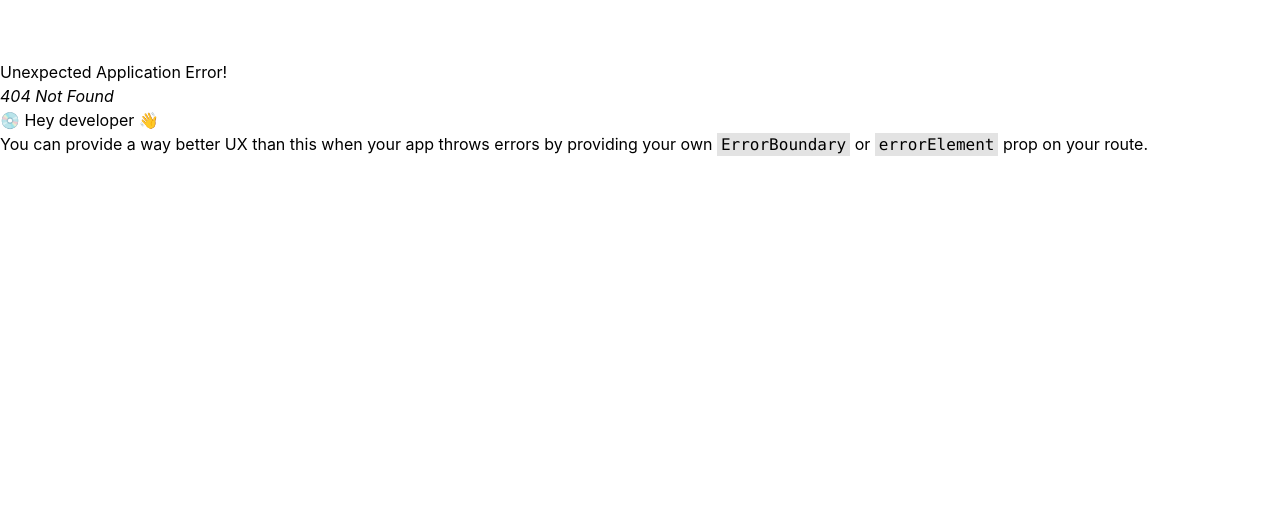
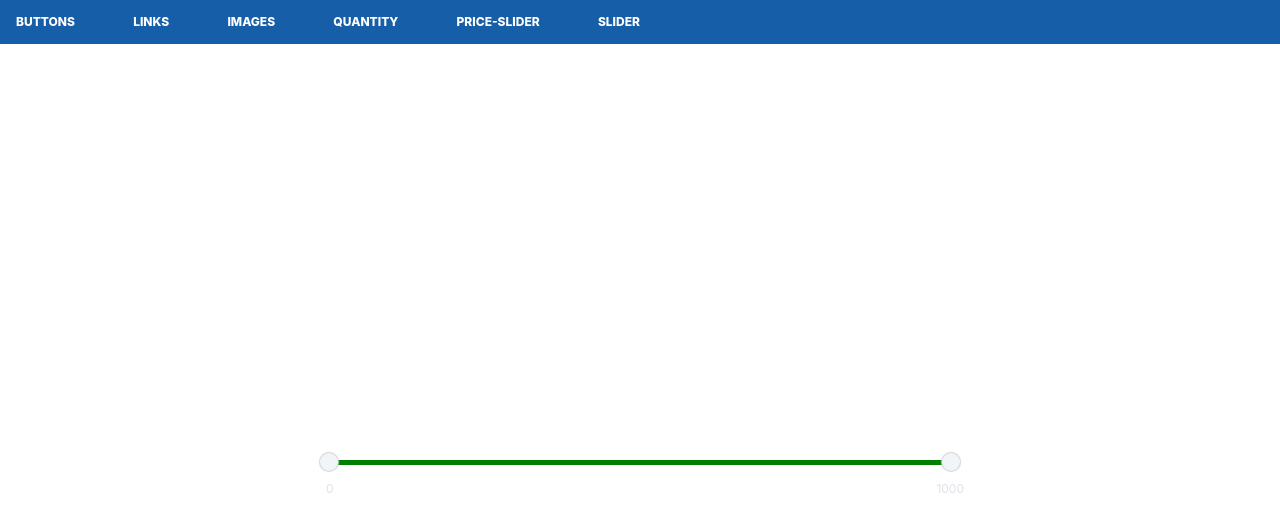
Before and after one commit to krasenDimitrov90/e-commerce, a React (Create React App) app: page /slider in a window 1280 px wide. Before the commit this address had no page. Shown: the top 532 px of the page. Built offline with nearby package versions, Linux system fonts and the light colour scheme.

Commit message:
adding new type slider

```diff
--- a/src/App.js
+++ b/src/App.js
@@ -8,6 +8,7 @@
 import { ImageTypes } from './components-renderer/ImageTypes/ImageTypes';
 import { QauantityTypes } from './components-renderer/QauantityTypes/QauantityTypes';
 import { PriceSliderTypes } from './components-renderer/PriceSliderTypes/PriceSliderTypes';
+import { SliderType } from './components-renderer/SliderType/SliderType';
 
 const Layout = () => {
 
@@ -20,6 +21,7 @@
           <LinkButton variant='secondary' font='xl' path='/images'>IMAGES</LinkButton>
           <LinkButton variant='secondary' font='xl' path='/quantity'>QUANTITY</LinkButton>
           <LinkButton variant='secondary' font='xl' path='/price-slider'>PRICE-SLIDER</LinkButton>
+          <LinkButton variant='secondary' font='xl' path='/slider'>SLIDER</LinkButton>
         </nav>
       </div>
       <Outlet />
@@ -38,6 +40,7 @@
       { path: '/images', element: <ImageTypes /> },
       { path: '/quantity', element: <QauantityTypes /> },
       { path: '/price-slider', element: <PriceSliderTypes /> },
+      { path: '/slider', element: <SliderType /> },
     ]
   }
 ]);
--- a/src/components-renderer/PriceSliderTypes/PriceSliderTypes.js
+++ b/src/components-renderer/PriceSliderTypes/PriceSliderTypes.js
@@ -23,13 +23,15 @@
         setMaxDiffPercent(getPercent(newValue, maxPrice));
     }, []);
 
-    // console.log({ minDiffPercent, maxDiffPercent, max, min });
+    console.log({ minDiffPercent, maxDiffPercent, max, min });
 
     return (
         <div className="flex flex-col m-auto w-[360px] justify-center items-center">
             <PriceSlider
                 min={min}
                 max={max}
+                minDiffPercent={minDiffPercent}
+                maxDiffPercent={maxDiffPercent}
                 maxPrice={maxPrice}
                 onMinChange={handleMinChange}
                 onMaxChange={handleMaxChange}
--- /dev/null
+++ b/src/components-renderer/SliderType/SliderType.js
@@ -0,0 +1,15 @@
+import { Slider } from "../../modules/Slider/Slider";
+
+export const SliderType = () => {
+
+    return (
+        <div className="w-full flex justify-center">
+            <Slider
+                min={0}
+                max={1000}
+                onChange={({ min, max }) => console.log(`min = ${min}, max = ${max}`)}
+
+            />
+        </div>
+    );
+};
--- a/src/modules/PriceSlider/PriceSlider.js
+++ b/src/modules/PriceSlider/PriceSlider.js
@@ -1,7 +1,7 @@
 import React from 'react';
 import './PriceSlider.styles.css';
 
-export const PriceSlider = ({ min, max, maxPrice, onMinChange, onMaxChange }) => {
+export const PriceSlider = ({ min, max, maxPrice, minDiffPercent, maxDiffPercent, onMinChange, onMaxChange }) => {
 
     const [mouseIsDown, setMouseIsDown] = React.useState(false);
     const [sliderBar, setSliderBar] = React.useState(null);
@@ -10,6 +10,23 @@
     const leftBarRef = React.useRef(null);
     const rightBarRef = React.useRef(null);
     const barsWidth = 19;
+
+    React.useEffect(() => {
+        window.addEventListener('mousemove', mouseMoveHandler);
+        window.addEventListener('mouseup', mouseUpHandler);
+        return (() => {
+            window.removeEventListener('mousemove', mouseMoveHandler);
+            window.addEventListener('mouseup', mouseUpHandler);
+        })
+    })
+
+    React.useEffect(() => {
+        setNewStyle(leftBarRef, minDiffPercent, 'left');
+    }, [minDiffPercent]);
+
+    React.useEffect(() => {
+        setNewStyle(rightBarRef, maxDiffPercent, 'left');
+    }, [maxDiffPercent]);
 
     const validateNumberInput = React.useCallback((input) => {
         if (!/^\d+$/.test(input)) return;
@@ -64,14 +81,7 @@
         setSliderBar(null);
     }
 
-    React.useEffect(() => {
-        window.addEventListener('mousemove', mouseMoveHandler);
-        window.addEventListener('mouseup', mouseUpHandler);
-        return (() => {
-            window.removeEventListener('mousemove', mouseMoveHandler);
-            window.addEventListener('mouseup', mouseUpHandler);
-        })
-    })
+
 
     return (
         <>
--- a/src/modules/PriceSlider/PriceSlider.styles.css
+++ b/src/modules/PriceSlider/PriceSlider.styles.css
@@ -6,9 +6,11 @@
     @apply relative h-[8px] flex-1  bg-[#D2D2D2] rounded border-[#e1e1e1] border-[1px] shadow-[0_0_4px_1px_rgba(0,0,0,0.2)_inset]
 }
 
-.slider {
+/* THIS IS COMMENT JUST FOR TEST ANOTHER COMPONENT WITH THE SAME CLASS */
+
+/* .slider {
     @apply bg-green-500 w-[100%] h-full absolute rounded-full
-}
+} */
 
 .left-knob,
 .right-knob {
--- /dev/null
+++ b/src/modules/Slider/Slider.js
@@ -0,0 +1,94 @@
+import React, { useCallback, useEffect, useState, useRef } from "react";
+import PropTypes from "prop-types";
+
+import './Slider.styles.css';
+
+export const Slider = ({ min, max, onChange }) => {
+    const [minVal, setMinVal] = useState(min);
+    const [maxVal, setMaxVal] = useState(max);
+    const minValRef = useRef(min);
+    const maxValRef = useRef(max);
+    const range = useRef(null);
+
+    // Convert to percentage
+    const getPercent = useCallback(
+        (value) => Math.round(((value - min) / (max - min)) * 100),
+        [min, max]
+    );
+
+    // Set width of the range to decrease from the left side
+    useEffect(() => {
+        const minPercent = getPercent(minVal);
+        const maxPercent = getPercent(maxValRef.current);
+
+        if (range.current) {
+            range.current.style.left = `${minPercent}%`;
+            range.current.style.width = `${maxPercent - minPercent}%`;
+        }
+    }, [minVal, getPercent]);
+
+    // Set width of the range to decrease from the right side
+    useEffect(() => {
+        const minPercent = getPercent(minValRef.current);
+        const maxPercent = getPercent(maxVal);
+
+        if (range.current) {
+            range.current.style.width = `${maxPercent - minPercent}%`;
+        }
+    }, [maxVal, getPercent]);
+
+    // Get min and max values when their state changes
+    useEffect(() => {
+        onChange({ min: minVal, max: maxVal });
+    }, [minVal, maxVal, onChange]);
+
+    return (
+        <div className="container">
+            <input
+                type="range"
+                min={min}
+                max={max}
+                value={minVal}
+                onChange={(event) => {
+                    const value = Math.min(Number(event.target.value), maxVal - 1);
+                    setMinVal(value);
+                    minValRef.current = value;
+                }}
+                className="thumb thumb--left"
+                style={{ zIndex: minVal > max - 100 && "5" }}
+            />
+            <input
+                type="range"
+                min={min}
+                max={max}
+                value={maxVal}
+                onChange={(event) => {
+                    const value = Math.max(Number(event.target.value), minVal + 1);
+                    setMaxVal(value);
+                    maxValRef.current = value;
+                }}
+                className="thumb thumb--right"
+            />
+
+            <div className="slider">
+                <div className="slider__track" />
+                <div ref={range} className="slider__range" />
+                <div className="slider__left-value">{minVal}</div>
+                <div className="slider__right-value">{maxVal}</div>
+            </div>
+        </div>
+    );
+};
+
+
+const MultiRangeSlider = ({ min, max, onChange }) => {
+
+};
+
+MultiRangeSlider.propTypes = {
+    min: PropTypes.number.isRequired,
+    max: PropTypes.number.isRequired,
+    onChange: PropTypes.func.isRequired
+};
+
+export default MultiRangeSlider;
--- /dev/null
+++ b/src/modules/Slider/Slider.styles.css
@@ -0,0 +1,106 @@
+.container {
+    height: 100vh;
+    width: 50%;
+    margin: auto;
+    position: relative;
+    display: flex;
+    align-items: center;
+    justify-content: center;
+  }
+
+  .slider {
+    position: relative;
+    width: 100%;
+  }
+
+  .slider__track,
+  .slider__range,
+  .slider__left-value,
+  .slider__right-value {
+    position: absolute;
+  }
+
+  .slider__track,
+  .slider__range {
+    border-radius: 3px;
+    height: 5px;
+  }
+
+  .slider__track {
+    background-color: #ced4da;
+    width: 100%;
+    z-index: 1;
+  }
+
+  .slider__range {
+    background-color: green;
+    z-index: 2;
+  }
+
+  .slider__left-value,
+  .slider__right-value {
+    color: #dee2e6;
+    font-size: 12px;
+    margin-top: 20px;
+  }
+
+  .slider__left-value {
+    left: 6px;
+  }
+
+  .slider__right-value {
+    right: -4px;
+  }
+
+  /* Removing the default appearance */
+  .thumb,
+  .thumb::-webkit-slider-thumb {
+    -webkit-appearance: none;
+    -webkit-tap-highlight-color: transparent;
+  }
+
+  .thumb {
+    pointer-events: none;
+    position: absolute;
+    height: 0;
+    width: 100%;
+    left: 0;
+    right: 0;
+    outline: none;
+  }
+
+  .thumb--left {
+    z-index: 3;
+  }
+
+  .thumb--right {
+    z-index: 4;
+  }
+
+  /* For Chrome browsers */
+  .thumb::-webkit-slider-thumb {
+    background-color: #f1f5f7;
+    border: none;
+    border-radius: 50%;
+    box-shadow: 0 0 1px 1px #ced4da;
+    cursor: pointer;
+    height: 18px;
+    width: 18px;
+    margin-top: 4px;
+    pointer-events: all;
+    position: relative;
+  }
+
+  /* For Firefox browsers */
+  .thumb::-moz-range-thumb {
+    background-color: #f1f5f7;
+    border: none;
+    border-radius: 50%;
+    box-shadow: 0 0 1px 1px #ced4da;
+    cursor: pointer;
+    height: 18px;
+    width: 18px;
+    margin-top: 4px;
+    pointer-events: all;
+    position: relative;
+  }
--- a/src/modules/index.js
+++ b/src/modules/index.js
@@ -5,3 +5,4 @@
 export * from './Image/Image';
 export * from './Qauantity/Qauantity';
 export * from './PriceSlider/PriceSlider';
+export * from './Slider/Slider';
```
